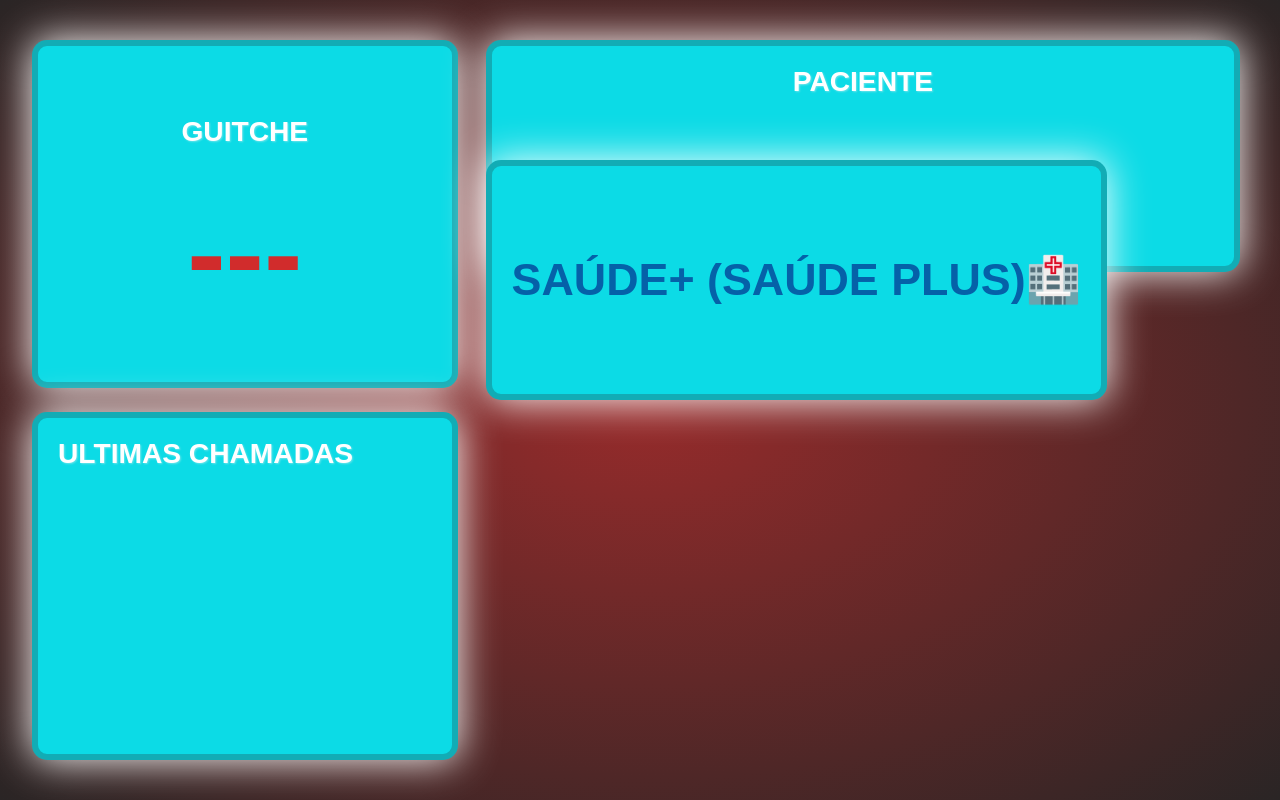
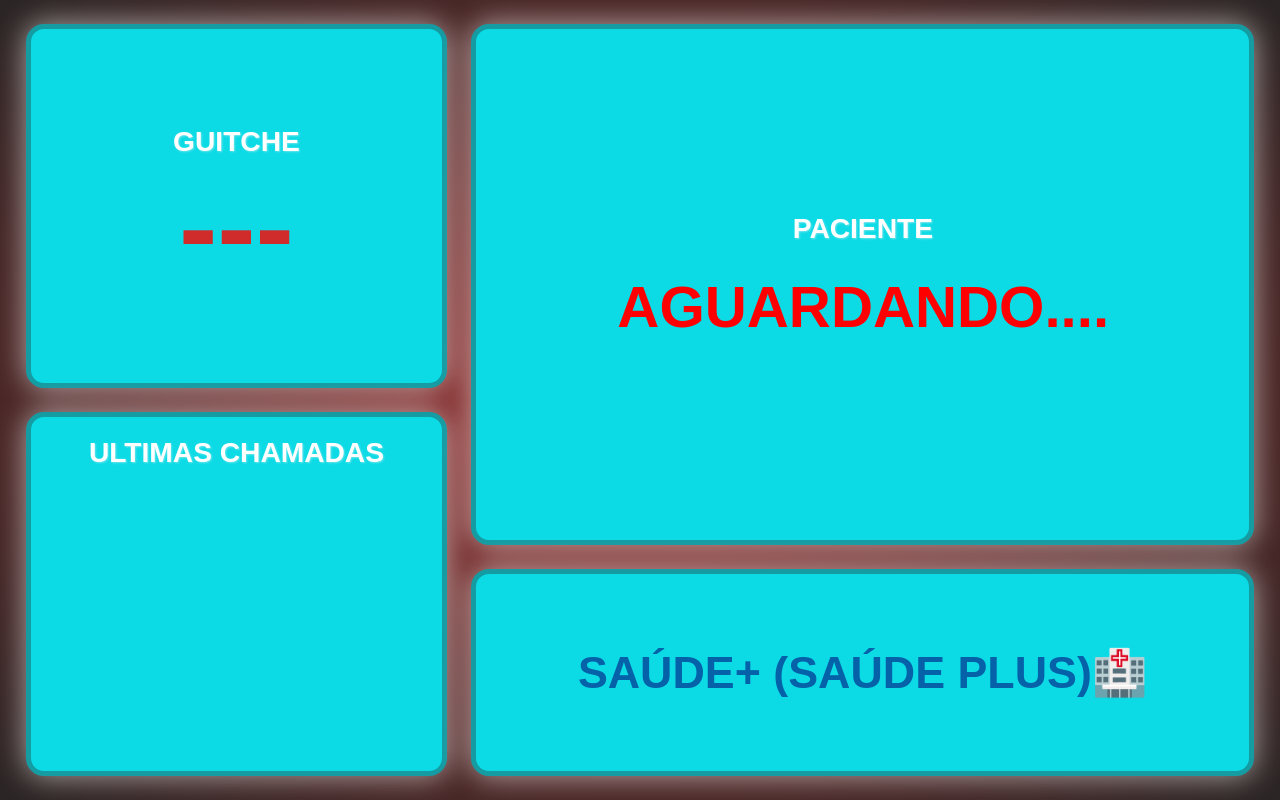
Before and after one commit to PHBritoDev/Sentinela-Escola, a website: page frontend/tv.html in a window 1280 px wide. Drawn offline with Linux system fonts and the light colour scheme; no server answers.

Commit message:
Refactor TV HTML structure and styles
Updated layout and styles for TV media display.

```diff
--- a/frontend/tv.html
+++ b/frontend/tv.html
@@ -17,9 +17,7 @@
         }
 
         body {
-
             background: radial-gradient(rgb(152, 43, 43), rgb(42, 37, 37));
-
 
             display: flex;
             justify-content: center;
@@ -33,11 +31,13 @@
 
         .tv-container {
             display: flex;
+            justify-content: center;
+            align-items: stretch;
 
-            width: 95vw;
-            height: 90vh;
+            width: 96vw;
+            height: 94vh;
 
-            gap: 28px;
+            gap: 24px;
         }
 
         .left-panel {
@@ -45,6 +45,17 @@
             flex-direction: column;
 
             width: 35%;
+            height: 100%;
+
+            gap: 24px;
+        }
+
+        .right-panel {
+            display: flex;
+            flex-direction: column;
+
+            width: 65%;
+            height: 100%;
 
             gap: 24px;
         }
@@ -52,8 +63,8 @@
         .box {
             background-color: #0cdbe6;
 
-            border: 6px solid rgba(37, 35, 35, 0.25);
-            border-radius: 15px;
+            border: 5px solid rgba(37, 35, 35, 0.35);
+            border-radius: 18px;
 
             padding: 20px;
 
@@ -65,8 +76,7 @@
 
             text-align: center;
 
-            box-shadow: 0px 0px 40px white;
-
+            box-shadow: 0px 0px 30px rgba(255, 255, 255, 0.6);
 
             overflow: hidden;
         }
@@ -83,7 +93,8 @@
             text-shadow:
                 1px 1px 2px rgba(245, 242, 242, 0.4);
 
-           height: 10vh;
+            height: auto;
+            margin-bottom: 12px;
         }
 
         .local-box {
@@ -115,7 +126,7 @@
 
             justify-content: flex-start;
 
-            align-items: flex-start;
+            align-items: center;
         }
 
         .history-box .history-title {
@@ -135,7 +146,7 @@
 
             font-weight: bold;
 
-            text-align: left;
+            text-align: center;
         }
 
         .history-list li {
@@ -149,7 +160,7 @@
 
         .patient-box {
             flex: 3;
-
+            width: 100%;
         }
 
         .patient-name {
@@ -164,17 +175,13 @@
             word-break: break-word;
 
             animation: scalar 5s infinite;
-
-
         }
-
 
         .logo-box {
             flex: 1;
-            height: 30vh;
+            width: 100%;
 
-            position: absolute;
-            bottom: 400px;
+            position: relative;
 
             line-height: 1.2;
             word-break: break-word;
@@ -190,27 +197,29 @@
             font-weight: bold;
 
             text-transform: uppercase;
-
         }
 
 
         @keyframes scalar {
 
             0%,
-            25% {transform: scale(0.7);
-
+            25% {
+                transform: scale(0.7);
             }
 
-            50% {transform: scale(0.8);
+            50% {
+                transform: scale(0.8);
+            }
 
+            75% {
+                transform: scale(0.9);
             }
-            75% {transform: scale(0.9);
 
-            }
-            100% {transform: scale(1);
-
+            100% {
+                transform: scale(1);
             }
         }
+
 
         @media (max-width: 800px) {
 
@@ -272,6 +281,7 @@
          </div>
 
       </div>
+
  <div class="right-panel">
 
      <div class="box patient-box">
```
